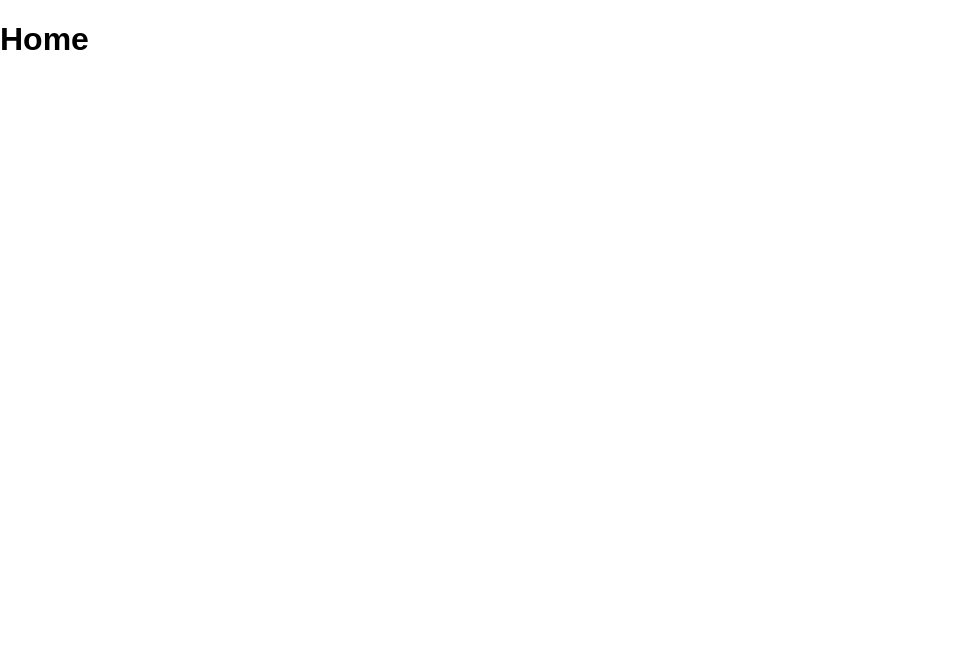
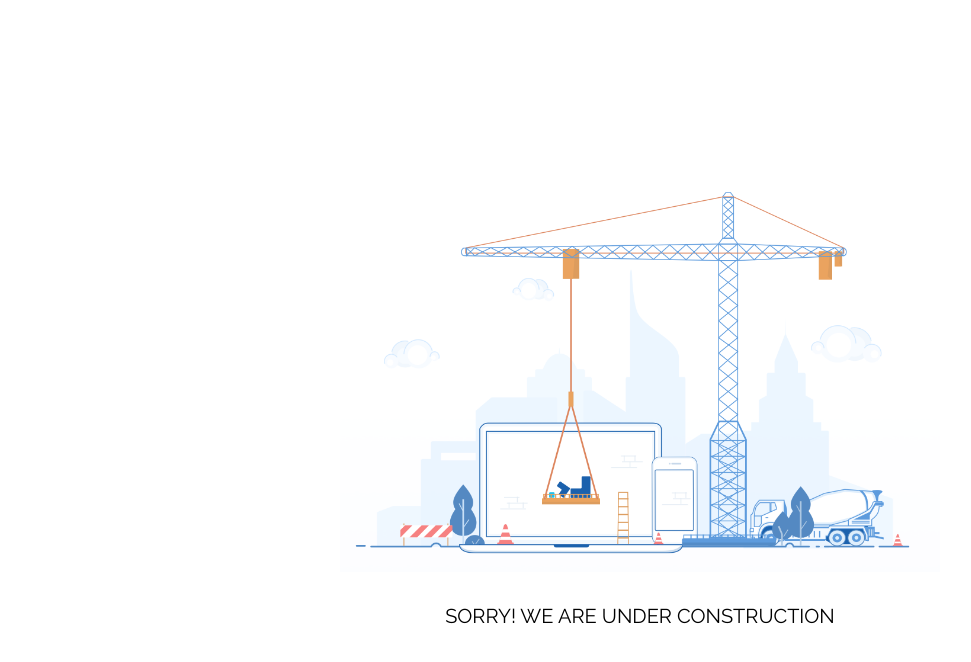
Before and after one commit to mohammad-issa/missa, a React (Create React App) app: page / in a window 1280 px wide. Shown: the top 662 px of the page, without its empty margins (0-971 px from the left). Built offline with nearby package versions, Linux system fonts and the light colour scheme.

Commit message:
add homepage

```diff
--- a/public/index.html
+++ b/public/index.html
@@ -25,7 +25,7 @@
 
   </head>
   <body>
-    <div id="root"></div>
+    <div id="missa-app"></div>
   </body>
 
   <!-- Google Tag Manager (noscript) -->
--- a/src/App.js
+++ b/src/App.js
@@ -9,13 +9,11 @@ class App extends Component {
   render() {
     return (
       <Router>
-        <div>
-          <Switch>
-            <Route path="/" exact component={Home} />
-            <Route path="/products/" exact component={Products} />
-            <Route component={NotFound} />
-          </Switch>
-        </div>
+        <Switch>
+          <Route path="/" exact component={Home} />
+          <Route path="/products/" exact component={Products} />
+          <Route component={NotFound} />
+        </Switch>
       </Router>
     );
   }
--- a/src/index.css
+++ b/src/index.css
@@ -1,6 +1,15 @@
+@import url('https://fonts.googleapis.com/css?family=Raleway:200,300,300i,400,500,600,700,800&display=swap');
+
+html, body, .missa-app {
+  height: 100%;
+}
+
 body {
   margin: 0;
   padding: 0;
-  font-family: sans-serif;
-  /* background: yellow; */
+  font-family: 'Raleway', sans-serif;
 }
+
+h1, h2, h3, h4, h5, h6, p {
+  margin: 0;
+}
--- a/src/index.js
+++ b/src/index.js
@@ -5,5 +5,5 @@ import './index.css';
 
 ReactDOM.render(
   <App />,
-  document.getElementById('root')
+  document.getElementById('missa-app')
 );
--- /dev/null
+++ b/src/pages/home/home.css
@@ -0,0 +1,29 @@
+.home-container {
+    margin: 0 auto;
+    min-height: 100%;
+    width: 1170px;
+}
+
+.home-banner {
+    left: 50%;
+    padding: 22px;
+    position: absolute;
+    text-align: center;
+    top: 50%;
+    transform: translate(-50%, -50%);
+}
+
+.banner-image {
+    background-position: center;
+    background-repeat: no-repeat;
+    background-size: cover;
+    height: 400px;
+    width: 600px;
+}
+
+.banner-text {
+    font-size: 20px;
+    font-weight: 400;
+    padding-top: 32px;
+    text-transform: uppercase;
+}
--- a/src/pages/home/home.js
+++ b/src/pages/home/home.js
@@ -1,9 +1,21 @@
 import React, { Component } from 'react';
+import './home.css';
+
+import maintenanceImage from '../../assets/images/maintenance_page_2.png';
 
 export class Home extends Component {
   render() {
+    const banner = {
+      backgroundImage: `url(${maintenanceImage})`,
+    }
+
     return (
-      <h1>Home</h1>
+      <div className='home-container'>
+        <div className='home-banner'>
+          <div className='banner-image' style={banner}></div>
+          <p className='banner-text'>sorry! we are under construction</p>
+        </div>
+      </div>
     );
   }
 }
```
Also changed, not shown: src/assets/images/maintenance_page_2.png (added).
